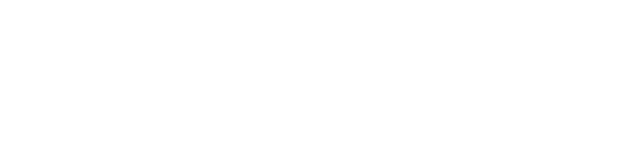
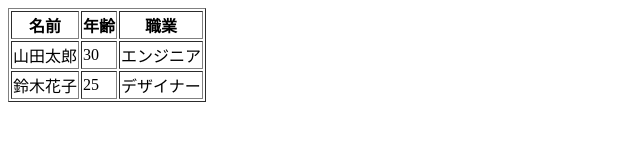
Before and after one commit to yy406/anti-installation-calculator-dev, a plain HTML site: page index.html in a window 1280 px wide. Shown: the whole page, without its empty margins (0-640 px from the left). Drawn offline with Linux system fonts and the light colour scheme.

Commit message:
script.jsを追加し、HTMLに動的に表を追加する機能を実装

```diff
--- a/index.html
+++ b/index.html
@@ -8,6 +8,6 @@
         <!-- <link rel="stylesheet" href="style.css"> -->
     </head>
     <body>
-
+        <script src="script.js"></script>
     </body>
 </html>
--- /dev/null
+++ b/script.js
@@ -0,0 +1,27 @@
+// 例：JavaScriptで動的にHTMLに表を追加するコード例
+const data = [
+    ["名前", "年齢", "職業"],
+    ["山田太郎", 30, "エンジニア"],
+    ["鈴木花子", 25, "デザイナー"],
+  ];
+
+  // 表を作る関数
+  function createTable(data) {
+    const table = document.createElement("table");
+    table.border = "1"; // 罫線をつける（簡易的に）
+
+    data.forEach((rowData, rowIndex) => {
+      const row = document.createElement("tr");
+      rowData.forEach(cellData => {
+        const cell = rowIndex === 0 ? document.createElement("th") : document.createElement("td");
+        cell.textContent = cellData;
+        row.appendChild(cell);
+      });
+      table.appendChild(row);
+    });
+
+    return table;
+  }
+
+  // bodyなど好きな場所に追加
+  document.body.appendChild(createTable(data));
```
